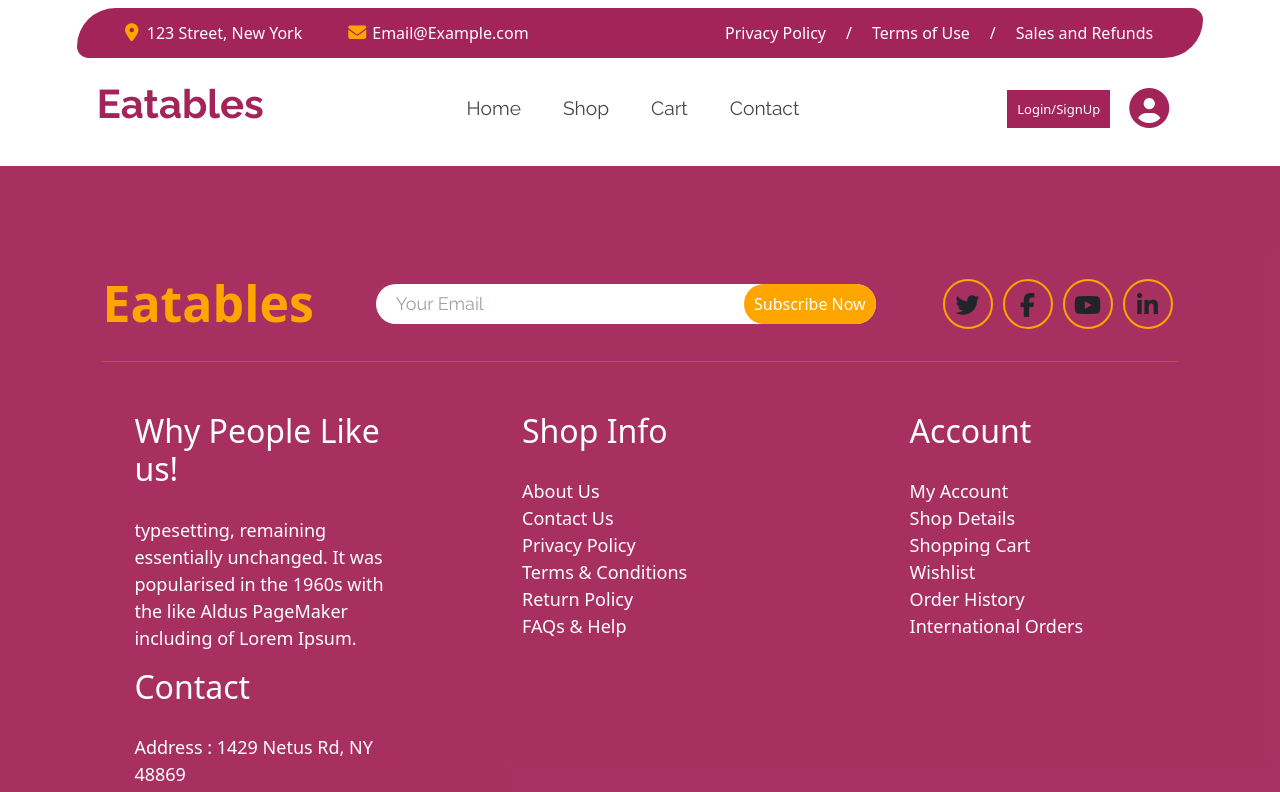
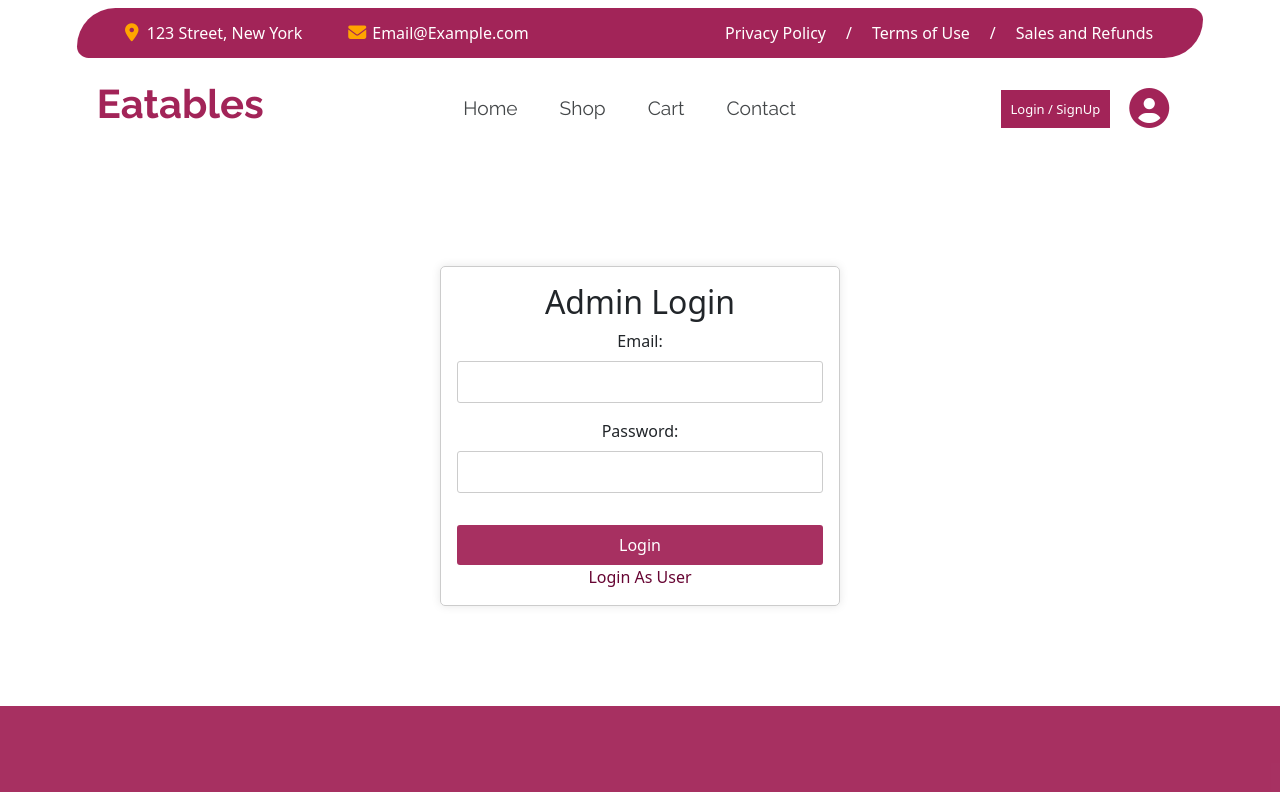
Before and after one commit to RahulJangra79/eatables, a React (Create React App) app: page /Login_signUp/admin_login in a window 1280 px wide. Shown: the top 792 px of the page. Built offline with nearby package versions, Linux system fonts and the light colour scheme.

Commit message:
admin login register successfull

```diff
--- a/src/App.js
+++ b/src/App.js
@@ -10,21 +10,24 @@ import ProductForm from './components/ProductForm';
 import Cart from './components/Cart';
 import Contact from './components/Contact';
 import ManageProducts from './components/ManageProducts';
-import Login from './components/Login';
+import UserLogin from './components/UserLogin';
+import AdminLogin from './components/AdminLogin';
 
 function App() {
-  const [isLogin, setIsLogin] = useState(false);
+  const [isUserLogin, setIsUserLogin] = useState(false);
+  const [isAdminLogin, setIsAdminLogin] = useState(false);
 
   return (
     <div className="App">
       <BrowserRouter>
-        <Header isLogin={isLogin} setIsLogin={setIsLogin} />
+        <Header isUserLogin={isUserLogin} setIsUserLogin={setIsUserLogin} />
         <Routes>
           <Route path="/Home" element={<Home />} />
           <Route path="/Cart" element={<Cart />} />
           <Route path="/Contact" element={<Contact />} />
           <Route path="/Our_products" element={<Our_products />} />
-          <Route path="/login_signUp" element={<Login isLogin={isLogin} setIsLogin={setIsLogin} />} />
+          <Route path="/Login_signUp" element={<UserLogin isUserLogin={isUserLogin} setIsUserLogin={setIsUserLogin} />} />
+          <Route path="/Login_signUp/admin_login" element={<AdminLogin isAdminLogin={isAdminLogin} setIsAdminLogin={setIsAdminLogin} />} />
           <Route path="/productform" element={<ProductForm />} />
           <Route path="/Bestseller" element={<Products />} />
           <Route path="/manageproducts" element={<ManageProducts />} />
--- /dev/null
+++ b/src/components/AdminLogin.js
@@ -0,0 +1,83 @@
+import React, { useState } from 'react';
+import './UserLogin.css';
+import axios from 'axios';
+import { useNavigate, Link } from 'react-router-dom';
+
+const AdminLogin = ({ isAdminLogin, setIsAdminLogin }) => {
+  const [formData, setFormData] = useState({
+    email: '',
+    password: ''
+  });
+
+  const navigate = useNavigate();
+
+  const [error, setError] = useState('');
+  const [message, setMessage] = useState('');
+
+  const handleChange = (e) => {
+    const { name, value } = e.target;
+    setFormData({
+      ...formData,
+      [name]: value
+    });
+  };
+
+  const handleSubmit = async (e) => {
+    e.preventDefault();
+    setError('');
+    setMessage('');
+
+    const { email, password } = formData;
+    try {
+      const response = await axios.post('http://localhost:2000/admin/login', {
+        email,
+        password
+      });
+
+      const token = response.data.token;
+      console.log("token=>", token);
+      localStorage.setItem('admin_jwt', token);
+      setMessage(response.data.message);
+      setIsAdminLogin(true);
+      navigate('/AdminHome');
+    } catch (error) {
+      setError(error.response?.data?.message || 'Error logging in');
+    }
+  };
+
+  return (
+    <div className="auth-page">
+      <h2>Admin Login</h2>
+      {error && <p style={{ color: 'red' }}>{error}</p>}
+      {message && <p style={{ color: 'green' }}>{message}</p>}
+      <form onSubmit={handleSubmit}>
+        <div>
+          <label htmlFor="email">Email:</label>
+          <input
+            type="email"
+            id="email"
+            name="email"
+            value={formData.email}
+            onChange={handleChange}
+            required
+          />
+        </div>
+        <div>
+          <label htmlFor="password">Password:</label>
+          <input
+            type="password"
+            id="password"
+            name="password"
+            value={formData.password}
+            onChange={handleChange}
+            required
+          />
+        </div>
+        <button type="submit">Login</button>
+      </form>
+      <Link className='admin-login-link' to="/Login_signUp">Login As User</Link>
+    </div>
+  );
+};
+
+export default AdminLogin;
--- a/src/components/Header.js
+++ b/src/components/Header.js
@@ -2,10 +2,10 @@ import React, { useState } from "react";
 import "./Header.css";
 import { Link } from "react-router-dom";
 
-const Header = ({ isLogin, setIsLogin}) => {
+const Header = ({ isUserLogin, setIsUserLogin}) => {
 
   const handleLogout = () => {
-    setIsLogin(false);
+    setIsUserLogin(false);
     localStorage.removeItem('jwt');
   };
 
@@ -100,10 +100,10 @@ const Header = ({ isLogin, setIsLogin}) => {
 
           <div className="nav-icons">
             <div>
-              {isLogin ? (
+              {isUserLogin ? (
               <button className="header-button" onClick={handleLogout}>Logout</button>
               ) : (
-                <button><Link className="header-button" to="/login_signUp">Login/SignUp</Link></button>
+                <button><Link className="header-button" to="/login_signUp">Login / SignUp</Link></button>
               )}
             </div>
             <div className="user-profile">
--- a/src/components/Login.css
+++ b/src/components/UserLogin.css
@@ -51,8 +51,14 @@
 
   .auth-page .toggle-btn {
     background-color: #6c757d;
+    margin-bottom: 30px;
   }
 
   .auth-page .toggle-btn:hover {
     background-color: #5a6268;
   }
+
+  .admin-login-link{
+    text-decoration: none;
+    color: #670533;
+  }
--- a/src/components/Login.js
+++ b/src/components/UserLogin.js
@@ -1,9 +1,9 @@
 import React, { useState } from 'react';
-import './Login.css';
+import './UserLogin.css';
 import axios from 'axios';
-import { useNavigate } from 'react-router-dom';
+import { useNavigate, Link } from 'react-router-dom';
 
-const Login = ({ isLogin, setIsLogin }) => {
+const UserLogin = ({ isUserLogin, setIsUserLogin }) => {
   const [isRegistering, setIsRegistering] = useState(false);
   const [formData, setFormData] = useState({
     username: '',
@@ -61,7 +61,7 @@ const Login = ({ isLogin, setIsLogin }) => {
         localStorage.setItem('jwt', token);
         setMessage(response.data.message);
         // onLoginSuccess(); // Call onLoginSuccess callback
-        setIsLogin(true);
+        setIsUserLogin(true);
         navigate('/Home');
       } catch (error) {
         setError(error.response?.data?.message || 'Error logging in');
@@ -140,8 +140,9 @@ const Login = ({ isLogin, setIsLogin }) => {
       <button className="toggle-btn" onClick={toggleForm}>
         {isRegistering ? 'Switch to Login' : 'Switch to Register'}
       </button>
+      <Link className='admin-login-link' to="admin_Login">Login As Admin</Link>
     </div>
   );
 };
 
-export default Login;
+export default UserLogin;
```
